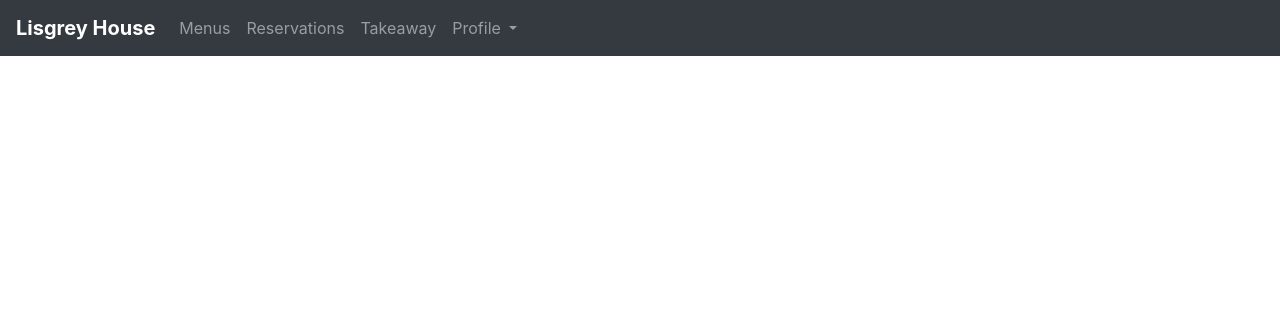
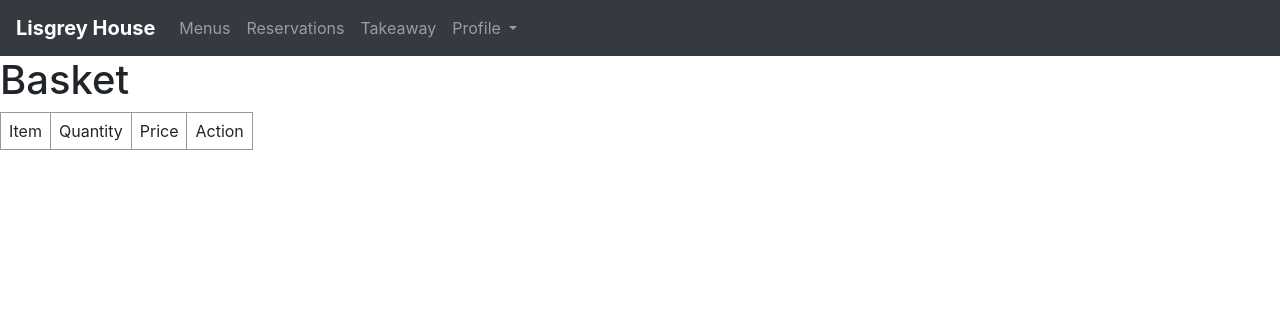
Before and after one commit to MatthewMagee20/LisgreyWebApp_FYP, a Django app: page /takeaway/basket/ in a window 1280 px wide. Shown: the top 316 px of the page. Run offline with Django 3.2, Linux system fonts and the light colour scheme; data that the repository does not hold is empty; some libraries are stand-ins or nearby versions.

Commit message:
Python basket functionality with quantities and totals.

```diff
--- a/LisgreyWebApp/admin.py
+++ b/LisgreyWebApp/admin.py
@@ -1,5 +1,5 @@
 from django.contrib import admin
-from LisgreyWebApp.models import Reservation, FoodItem, Allergen, Category, Basket
+from LisgreyWebApp.models import Reservation, FoodItem, Allergen, Category, Basket, BasketItem
 
 # Register your models here.
 admin.site.register(Reservation)
@@ -7,3 +7,4 @@ admin.site.register(FoodItem)
 admin.site.register(Allergen)
 admin.site.register(Category)
 admin.site.register(Basket)
+admin.site.register(BasketItem)
--- a/LisgreyWebApp/forms.py
+++ b/LisgreyWebApp/forms.py
@@ -1,5 +1,5 @@
 from django.forms import ModelForm, Textarea, EmailField, DateInput
-from LisgreyWebApp.models import Reservation, LoginForm, TakeawayOrder
+from LisgreyWebApp.models import Reservation, LoginForm
 from django.contrib.auth.forms import UserCreationForm
 from django.contrib.auth.models import User
 
--- a/LisgreyWebApp/views.py
+++ b/LisgreyWebApp/views.py
@@ -1,6 +1,6 @@
 from django.shortcuts import render, redirect, HttpResponseRedirect
 from LisgreyWebApp.forms import ReservationForm, UserRegistrationForm, UserUpdateForm
-from LisgreyWebApp.models import FoodItem, Allergen, Basket
+from LisgreyWebApp.models import FoodItem, Allergen, Basket, BasketItem
 from django.contrib import messages
 from django.contrib.auth import update_session_auth_hash
 from django.contrib.auth.decorators import login_required
@@ -72,12 +72,6 @@ def update_password(request):
 
 # food menu items
 def get_food_menu(request):
-    # category = FoodItem.objects.get()
-    #
-    # data = {
-    #     'yes': category.name
-    # }
-
     allergens = Allergen.objects.all()
     main_items = FoodItem.objects.filter(category__name="Main")
     starter_items = FoodItem.objects.filter(category__name="Starter")
@@ -106,34 +100,68 @@ def get_food_menu_takeaway(request):
 
 
 def basket_view(request):
-    basket = Basket.objects.all()
-    food_item = FoodItem.objects.all()
+    try:
+        session_id = request.session['basket_id']
+    except KeyError:
+        session_id = None
+    if session_id:
+        basket = Basket.objects.get(id=session_id)
 
-    data = {
-        'basket': basket,
-        'food_item': food_item
-    }
+        data = {
+            'basket': basket,
+        }
+    else:
+        data = {
+            "basket_is_empty": True
+        }
 
     return render(request, 'basket.html', data)
 
 
-def add_to_basket(request, food_id):
-    basket = Basket.objects.all()[0]
+def update_basket_view(request, food_id):
+    try:
+        quantity = request.GET.get('quantity')
+        u_quantity = True
+    except ValueError:
+        quantity = None
+        u_quantity = False
+
+    try:
+        session_id = request.session['basket_id']
+    except KeyError:
+        basket_new = Basket()
+        basket_new.save()
+        request.session['basket_id'] = basket_new.id
+        session_id = basket_new.id
+        print(session_id)
+
+    basket = Basket.objects.get(id=session_id)
     item = FoodItem.objects.get(id=food_id)
-    print(food_id)
+    print("item: " + str(item))
 
-    if item not in basket.items.all():
-        basket.items.add(item)
+    basket_item, created = BasketItem.objects.get_or_create(basket=basket, menu_item=item)
+
+    if created:
+        print("yuppa")
+
+    if u_quantity and quantity:
+        print(quantity)
+        if int(quantity) == 0:
+            basket_item.delete()
+        else:
+            basket_item.quantity = quantity
+            basket_item.save()
     else:
-        basket.items.remove(item)
+        pass
 
     total = 0.00
 
-    for item in basket.items.all():
-        total += item.price
+    for item in basket.basketitem_set.all():
+        item_total = item.menu_item.price * item.quantity
+        total += item_total
 
+    request.session['item_quantities'] = basket.basketitem_set.count()
     basket.total = total
-    print(basket.total)
     basket.save()
 
-    return HttpResponseRedirect("/")
+    return HttpResponseRedirect("/takeaway/")
--- a/LisgreyWebApp_FYP/urls.py
+++ b/LisgreyWebApp_FYP/urls.py
@@ -33,5 +33,5 @@ urlpatterns = [
     path('update_profile/', views.update_profile, name='profile'),
     path('update_password/', views.update_password, name='update_password'),
     path('takeaway/basket/', views.basket_view, name='basket'),
-    path('takeaway/basket/add/<int:food_id>', views.add_to_basket, name='add_to_basket')
+    path('takeaway/basket/update/<int:food_id>', views.update_basket_view, name='update_basket')
               ] + static(settings.STATIC_URL, document_root=settings.STATIC_ROOT)
--- a/requirements.txt
+++ b/requirements.txt
@@ -5,6 +5,3 @@ django-crispy-forms==1.10.0
 psycopg2==2.8.6
 pytz==2020.5
 sqlparse==0.4.1
-
-djangorestframework~=3.12.2
-djangorestframework-jwt~=1.11.0
--- a/templates/basket.html
+++ b/templates/basket.html
@@ -4,22 +4,26 @@
 {% block nav_title %}Lisgrey House{% endblock %}
 
 {% block body_content %}
+    <h1>Basket</h1>
     <table>
-        {% for item in basket %}
+        <tr>
+            <td>Item</td>
+            <td>Quantity</td>
+            <td>Price</td>
+            <td>Action</td>
+        </tr>
+        {% for i in basket.basketitem_set.all %}
             <tr>
-                <td>Item</td>
-                <td>Price</td>
+                <td>{{ i.menu_item.name }}</td>
+                <td>{{ i.quantity }}</td>
+                <td>{{ i.menu_item.price }}</td>
+                <td><a href="{% url 'update_basket' i.menu_item.id  %}?quantity=0">Remove item</a></td>
+                <script>
+                    console.log({{ i.id }})
+                </script>
             </tr>
-            {% for i in item.items.all %}
-                <tr>
-                    <td>{{ i.name }}</td>
-                    <td>{{ i.price }}</td>
-                    <td><a href="{% url 'add_to_basket' i.id %}">Remove item</a></td>
-                </tr>
-            {% endfor %}
         {% endfor %}
     </table>
 
     <h1>{{ basket.total }}</h1>
-
 {% endblock %}
```
Also changed, not shown: LisgreyWebApp/models.py (+18 -14 lines), templates/takeaway.html (+6 -20 lines).
